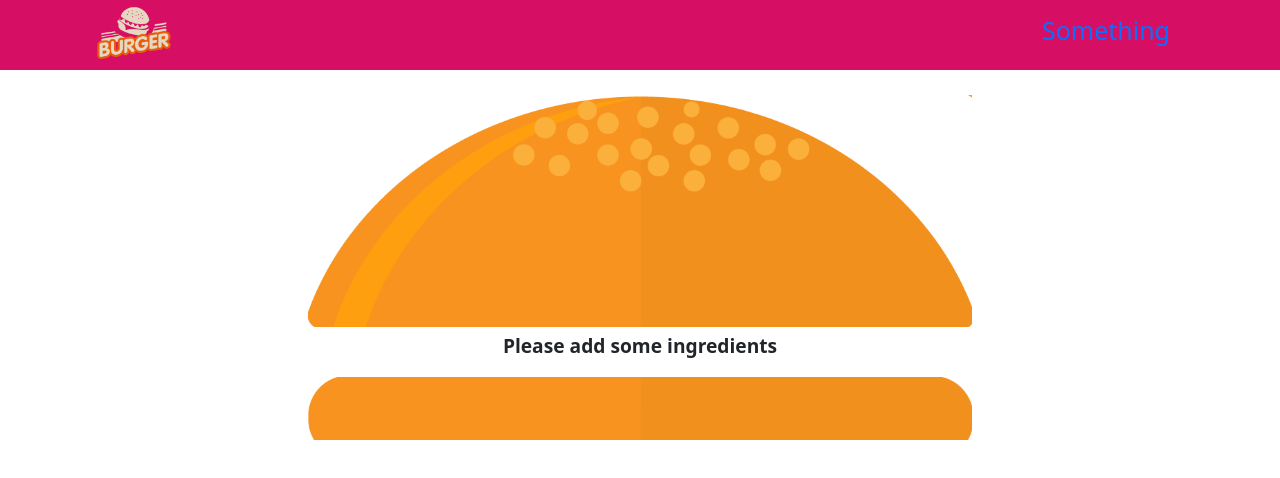
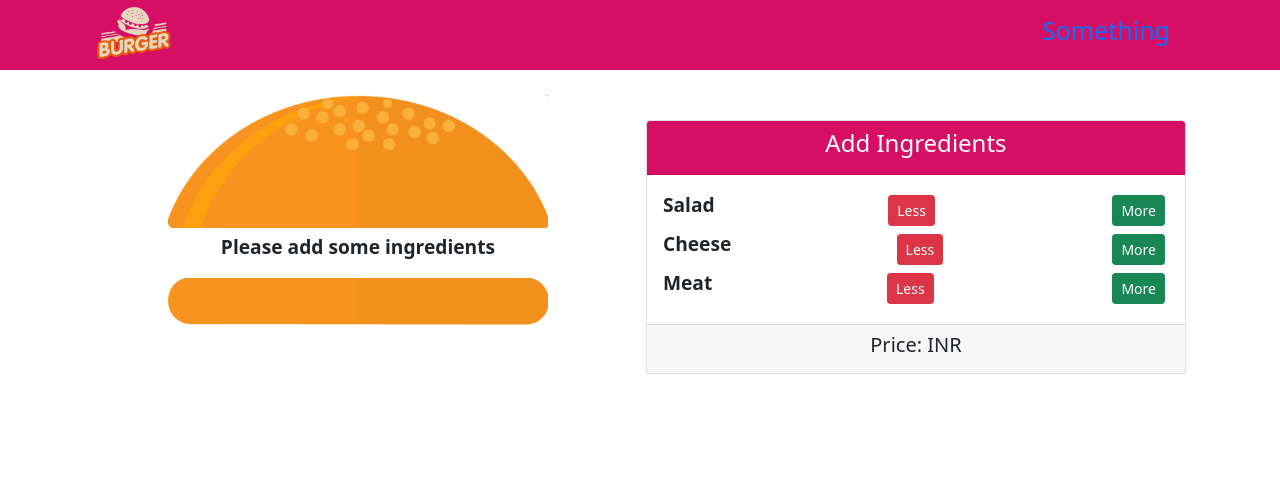
Before and after one commit to devpranab/Burger-Builder-App, a React (Create React App) app: page / in a window 1280 px wide. Shown: the top 478 px of the page. Built offline with nearby package versions, Linux system fonts and the light colour scheme.

Commit message:
Controls Component

```diff
--- a/src/Components/BurgerBuilder/BurgerBuilder.js
+++ b/src/Components/BurgerBuilder/BurgerBuilder.js
@@ -1,5 +1,6 @@
 import React, { Component } from 'react';
 import Burger from './Burger/Burger';
+import Controls from './Controls/Controls';
 
 class BurgerBuilder extends Component {
     state = {
@@ -11,8 +12,9 @@ class BurgerBuilder extends Component {
     }
     render(){
         return (
-            <div>
+            <div className='d-flex flex-md-row flex-column'>
                 <Burger ingredients={this.state.ingredients}/>
+                <Controls/>
             </div>
         );
     }
--- /dev/null
+++ b/src/Components/BurgerBuilder/Controls/Controls.js
@@ -0,0 +1,54 @@
+import React from 'react';
+import {Card, CardBody, CardFooter, CardHeader, Button} from 'reactstrap';
+
+const controls = [
+    {label: 'Salad', type: 'salad'},
+    {label: 'Cheese', type: 'cheese'},
+    {label: 'Meat', type: 'meat'}
+]
+
+const BuildControl = props => {
+    return(
+        <div className='d-flex justify-content-between'>
+           <div className='mr-auto ml-5' style={{
+            fontSize: "1.2rem",
+            fontWeight: "bold",
+           }}>{props.label}</div>
+           <Button className='btn btn-danger btn-sm m-1'>Less</Button>
+           <Button className='btn btn-success btn-sm m-1'>More</Button>
+        </div>
+    )
+}
+
+const Controls = props => {
+    return (
+        <div className='container ml-md-5' style={{
+            textAlign: "center"
+        }}>
+            <Card style={{
+                marginTop: "30px",
+                marginBottom: "30px",
+                textAlign: "center"
+            }}>
+               <CardHeader style={{
+                backgroundColor: "#D70F64",
+                color: "#fff"
+               }}> <h4>Add Ingredients</h4> </CardHeader>
+               <CardBody>
+                 {
+                    controls.map(item => {
+                        return <BuildControl
+                        label={item.label}
+                        type={item.type}
+                        key={Math.random()}
+                        />
+                    })
+                 }
+               </CardBody>
+               <CardFooter> <h5>Price: INR</h5> </CardFooter>
+            </Card>
+        </div>
+    );
+};
+
+export default Controls;
--- a/src/Components/BurgerBuilder/Ingredient/Ingredient.css
+++ b/src/Components/BurgerBuilder/Ingredient/Ingredient.css
@@ -4,5 +4,5 @@
 }
 
 .Ingredient img {
-    width: 60%;
+    width: 70%;
 }
```
